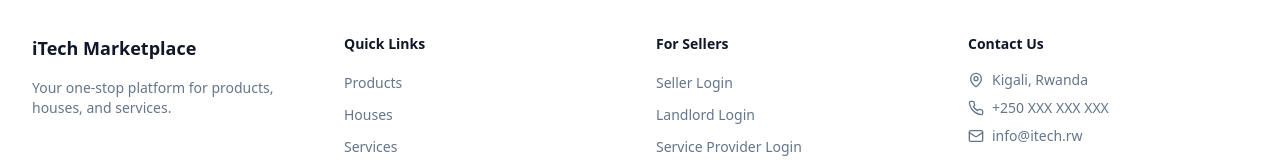
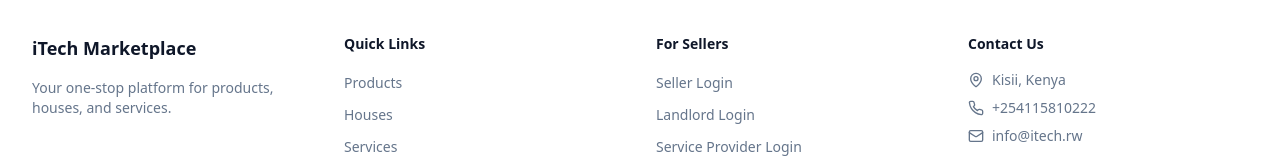
Before and after one commit to Mukungiisaac/itechmarketplace, a React (Vite) app: page /houses in a window 1280 px wide. Shown: the part 554-722 px from the top of the page. Built offline with nearby package versions, Linux system fonts and the light colour scheme; no server answers; the database is empty; the HTML template or start-up script is replaced by a standard one.

Commit message:
Update contact information in footer

```diff
--- a/src/components/Footer.tsx
+++ b/src/components/Footer.tsx
@@ -69,11 +69,11 @@ const Footer = () => {
             <ul className="space-y-2">
               <li className="flex items-center gap-2 text-sm text-muted-foreground">
                 <MapPin className="h-4 w-4" />
-                <span>Kigali, Rwanda</span>
+                <span>Kisii, Kenya</span>
               </li>
               <li className="flex items-center gap-2 text-sm text-muted-foreground">
                 <Phone className="h-4 w-4" />
-                <span>+250 XXX XXX XXX</span>
+                <span>+254115810222</span>
               </li>
               <li className="flex items-center gap-2 text-sm text-muted-foreground">
                 <Mail className="h-4 w-4" />
```
